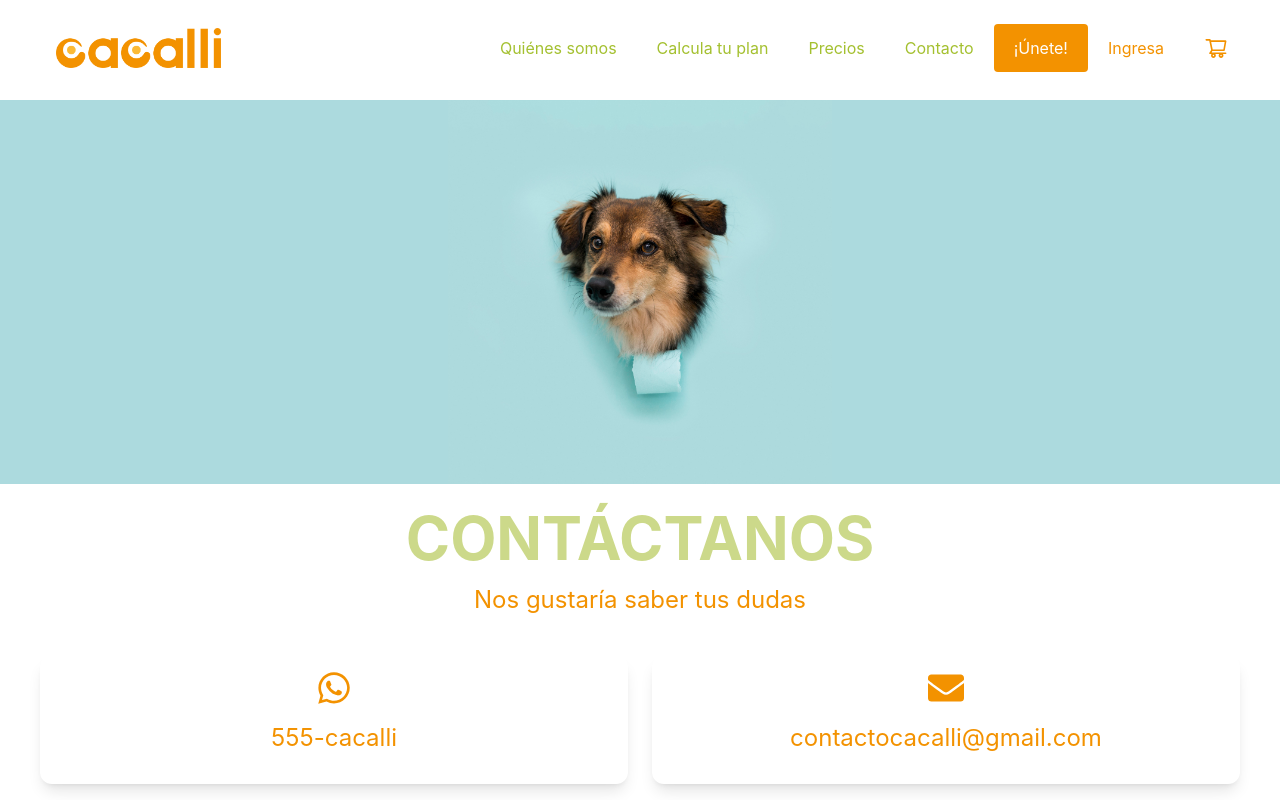
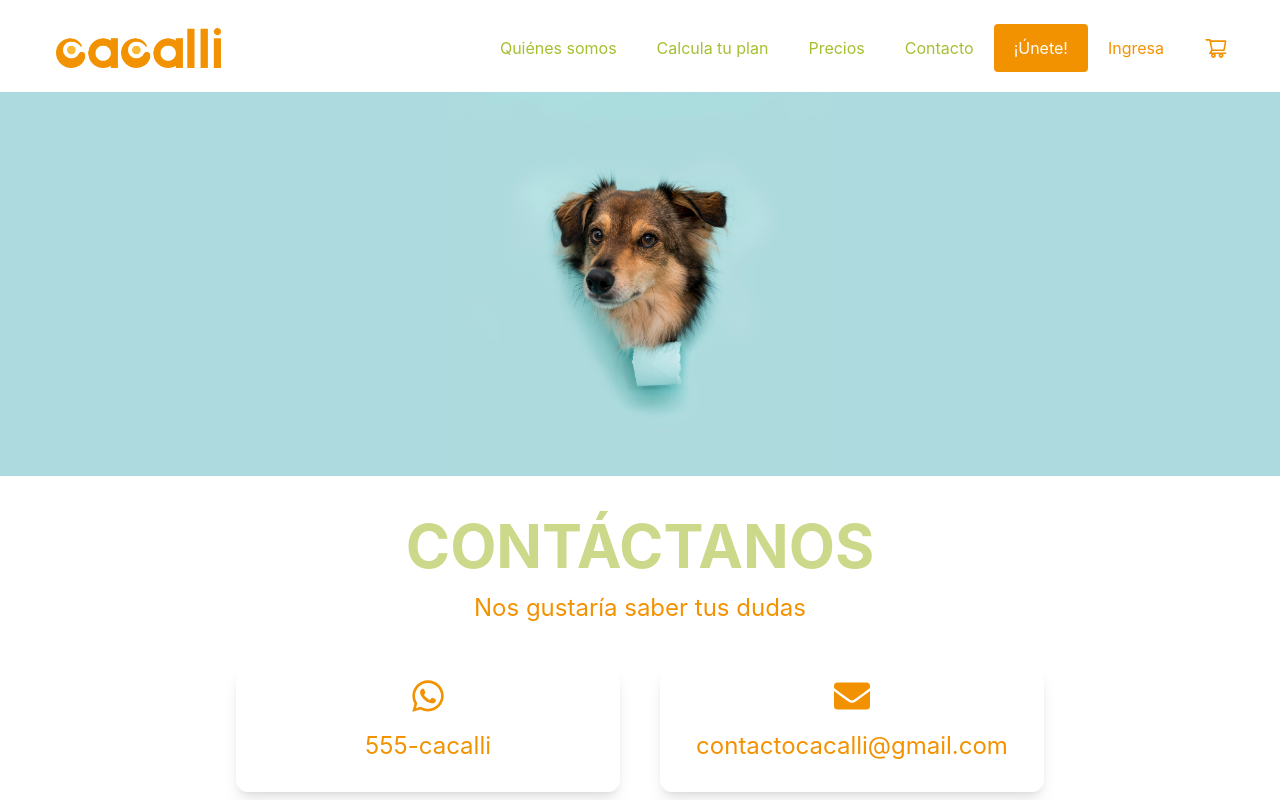
Before and after one commit to Cacalli/cacalli-frontend, a React (Create React App) app: page /contacto in a window 1280 px wide. Shown: the top 800 px of the page. Built offline with nearby package versions, Linux system fonts and the light colour scheme.

Commit message:
margin top changed on the top from components

```diff
--- a/src/components/Contact/ContactContent.js
+++ b/src/components/Contact/ContactContent.js
@@ -3,12 +3,12 @@ import { FaWhatsapp, FaEnvelope} from 'react-icons/fa';
 // import { AiOutlineMail } from "@react-icons/all-files/ai/AiOutlineMail";
 export default function ContactContent() {
   return (
-    <div className="pt-6">
+    <div className="pt-4">
       <div className="flex h-96" style={{backgroundColor: "#ACDADE"}}>
         <img className="w-full h-full object-contain" src="/assets/vista-frontal-hermoso-perro.jpg" />
       </div>
 
-      <div className="mt-6 text-center">
+      <div className="my-10 text-center">
       <p className="font-bold text-6xl my-4 text-green-three"> CONTÁCTANOS</p>
         <p className="text-2xl text-orange-one font-josefin-sans">
           Nos gustaría saber tus dudas
@@ -16,14 +16,14 @@ export default function ContactContent() {
 
       </div>
 
-      <div className="grid grid-cols-2 my-10 text-center place-content-between gap-6 mx-10">
-        <Card>
-            <p className=" text-2xl text-orange-one mb-4">
+      <div className="flex gap-10 my-10 text-center mx-10 place-content-center">
+        <Card className=" text-2xl text-orange-one w-96">
+            <p className="mb-4">
                 <FaWhatsapp className="mx-auto mb-4" size="1.5em"/>
                 555-cacalli
             </p>
         </Card>
-        <Card className="text-2xl text-orange-one">
+        <Card className="text-2xl text-orange-one w-96">
             <p className="mb-4">
                 <FaEnvelope className="mx-auto mb-4" size="1.5em"/>
                 contactocacalli@gmail.com
--- a/src/components/CreateAccount/CreateAccountCompleteRegistry.js
+++ b/src/components/CreateAccount/CreateAccountCompleteRegistry.js
@@ -11,9 +11,9 @@ import { useOutletContext } from "react-router-dom";
 export default function CreateAccountCompleteRegistry({ firstName }) {
   const [availableDays, setAvailableDays] = useState([]);
   const [availableHours, setAvailableHours] = useState([]);
-  const {
-    token: [token, setToken],
-  } = useOutletContext();
+  // const {
+  //   token: [token, setToken],
+  // } = useOutletContext();
 
   //const url = "localhost:8001/zone/checkZipcode?" + New
   const handleOnSubmit = () => {
@@ -23,7 +23,7 @@ export default function CreateAccountCompleteRegistry({ firstName }) {
         method: "PUT",
           headers: {
         "Content-Type": "application/json",
-        Authorization: "Bearer " + token,
+        // Authorization: "Bearer " + token,
       },
         body: JSON.stringify(formik.values),
         // {...formik.values, formik.values.number: parseInt(formik.values.number)}
--- a/src/components/SubscriptionPlan/SubscriptionPlan.js
+++ b/src/components/SubscriptionPlan/SubscriptionPlan.js
@@ -39,11 +39,11 @@ export default function SubscriptionPlan() {
 
   return (
     <div>
-      <div className="flex justify-center mb-4">
+      <div className="flex justify-center my-4">
         <h2 className="text-5xl text-green-one font-semibold pr-4">
           PLANES DE SUSCRIPCIÓN
         </h2>
-        <img className="h-14" src="/assets/buckets.png" />
+        <img className="h-10" src="/assets/buckets.png" />
       </div>
       <p className="text-neutral-gray-two text-center mb-10">
         *Todos los planes tienen un costo único de inscripción de $100 MXN
```
